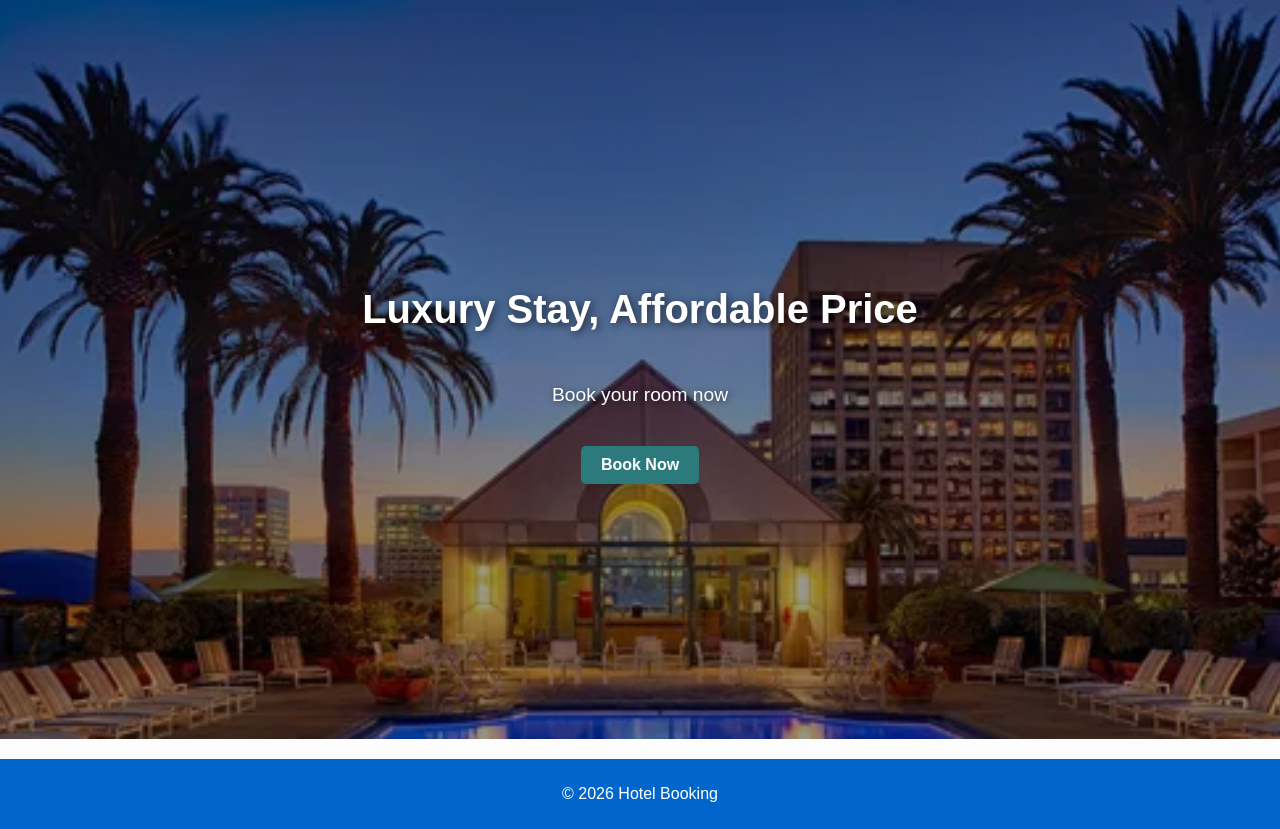
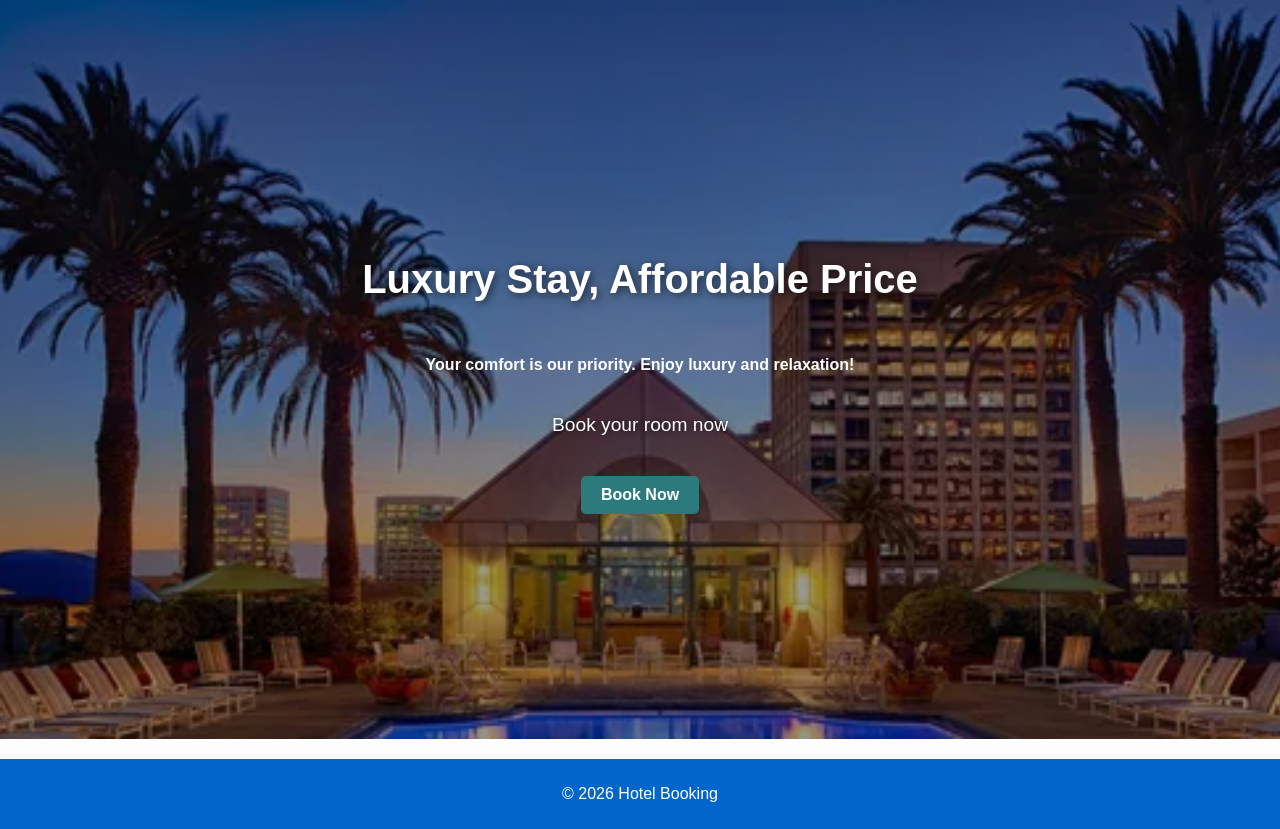
Before and after one commit to mpachling11-commits/hotel_booking, a Flask app: page / in a window 1280 px wide. Shown: the part 131-960 px from the top of the page. Run offline with Flask 3, Linux system fonts and the light colour scheme.

Commit message:
Add subtitle to hero section in index.html

```diff
--- a/templates/index.html
+++ b/templates/index.html
@@ -20,6 +20,7 @@
 
 <section class="hero">
     <h2>Luxury Stay, Affordable Price</h2>
+    <h4>Your comfort is our priority. Enjoy luxury and relaxation!</h4>
     <p>Book your room now</p>
     <a class="btn" href="/booking">Book Now</a>
 </section>
```
